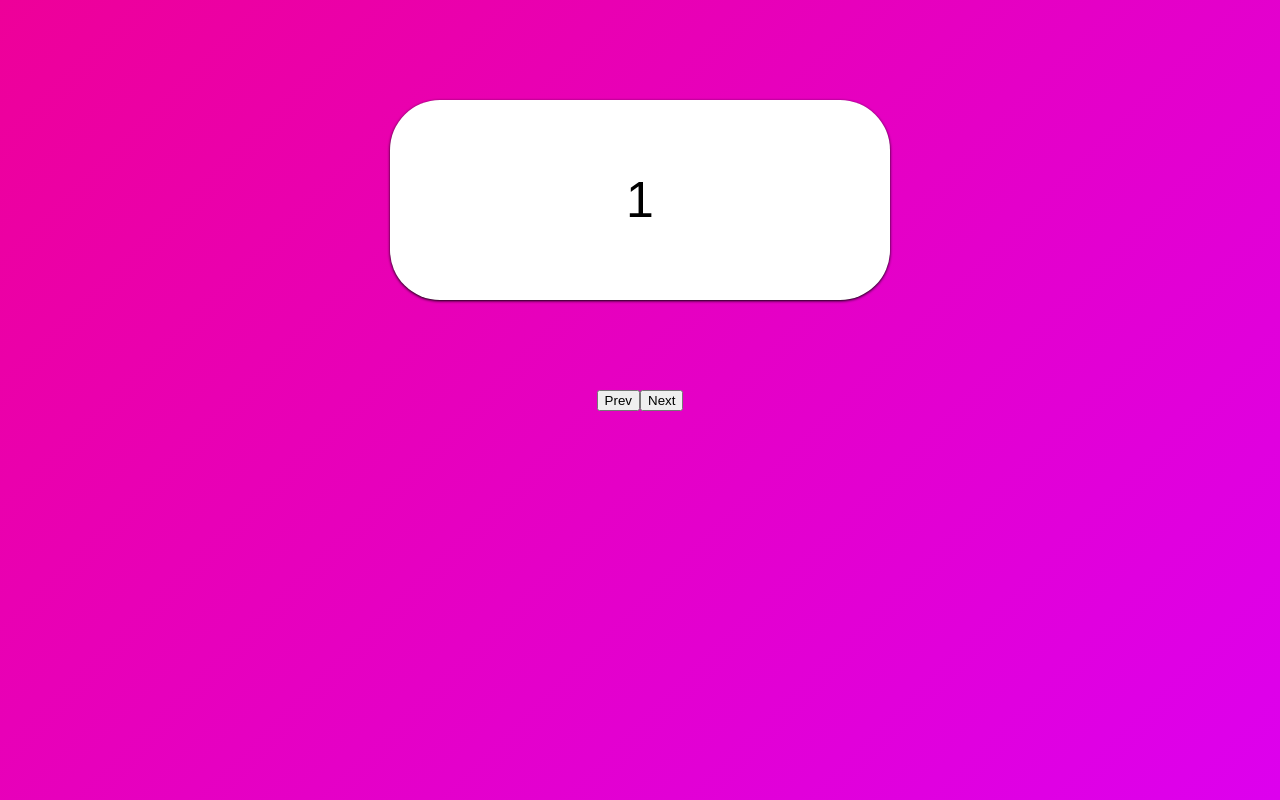
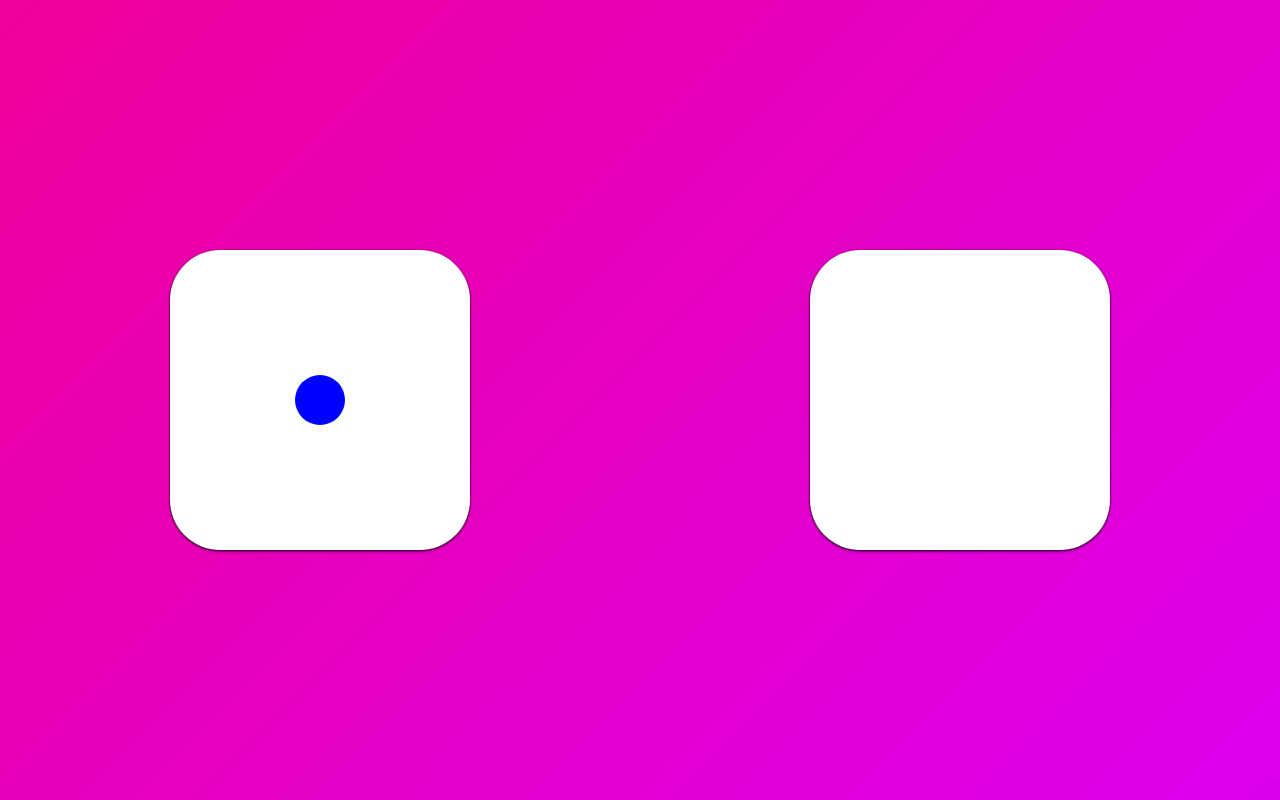
Before and after one commit to reignkk1/animations, a React (Create React App) app in the folder animation/: page / in a window 1280 px wide. Built offline with nearby package versions, Linux system fonts and the light colour scheme.

Commit message:
layout - animate

```diff
--- a/animation/src/App.tsx
+++ b/animation/src/App.tsx
@@ -6,18 +6,16 @@ const Wrapper = styled(motion.div)`
   height: 100vh;
   width: 100vw;
   display: flex;
-  justify-content: center;
+  justify-content: space-around;
   align-items: center;
   background: linear-gradient(135deg, rgb(238, 0, 153), rgb(221, 0, 238));
 `;
 
 const Box = styled(motion.div)`
-  width: 500px;
-  height: 200px;
+  width: 300px;
+  height: 300px;
   background-color: white;
-  position: absolute;
   border-radius: 50px;
-  top: 100px;
   box-shadow: 0px 1px 3px black;
   display: flex;
   justify-content: center;
@@ -25,55 +23,22 @@ const Box = styled(motion.div)`
   font-size: 50px;
 `;
 
+const Circle = styled(motion.div)`
+  width: 50px;
+  height: 50px;
+  border-radius: 50%;
+  background-color: blue;
+`;
+
 function App() {
-  const [visible, setVisible] = useState(1);
-  const [back, setBack] = useState(false);
-
-  const nextClick = () => {
-    setBack(false);
-    setVisible((prev) => (prev === 10 ? 10 : prev + 1));
+  const [click, setClick] = useState(false);
+  const toggleClick = () => {
+    setClick((prev) => !prev);
   };
-  const prevClick = () => {
-    setBack(true);
-    setVisible((prev) => (prev === 1 ? 1 : prev - 1));
-  };
-
-  const boxVariant = {
-    start: (back: boolean) => ({ opacity: 0, x: back ? -500 : 500, scale: 0 }),
-    end: {
-      opacity: 1,
-      x: 0,
-      scale: 1,
-      transition: {
-        duration: 1,
-      },
-    },
-    exit: (back: boolean) => ({
-      opacity: 0,
-      x: back ? 500 : -500,
-      scale: 0,
-      transition: {
-        duration: 1,
-      },
-    }),
-  };
-
   return (
-    <Wrapper>
-      <AnimatePresence custom={back}>
-        <Box
-          custom={back}
-          variants={boxVariant}
-          initial="start"
-          animate="end"
-          exit="exit"
-          key={visible}
-        >
-          {visible}
-        </Box>
-      </AnimatePresence>
-      <button onClick={prevClick}>Prev</button>
-      <button onClick={nextClick}>Next</button>
+    <Wrapper onClick={toggleClick}>
+      <Box>{!click ? <Circle layoutId="circle" /> : null}</Box>
+      <Box>{click ? <Circle layoutId="circle" /> : null}</Box>
     </Wrapper>
   );
 }
```
